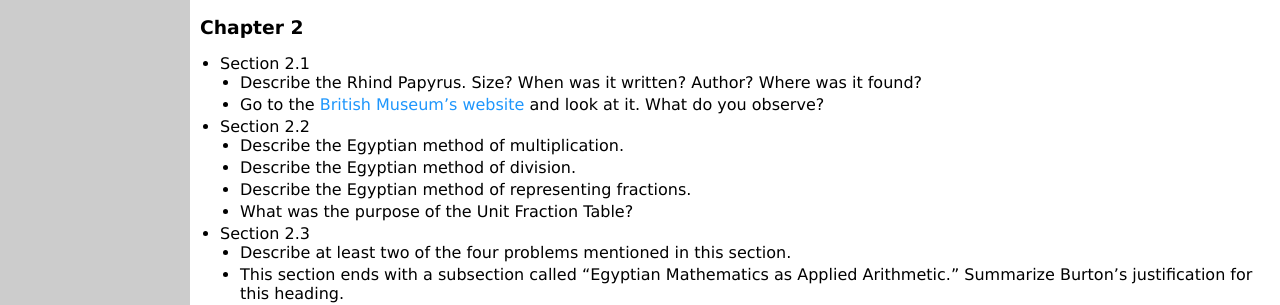
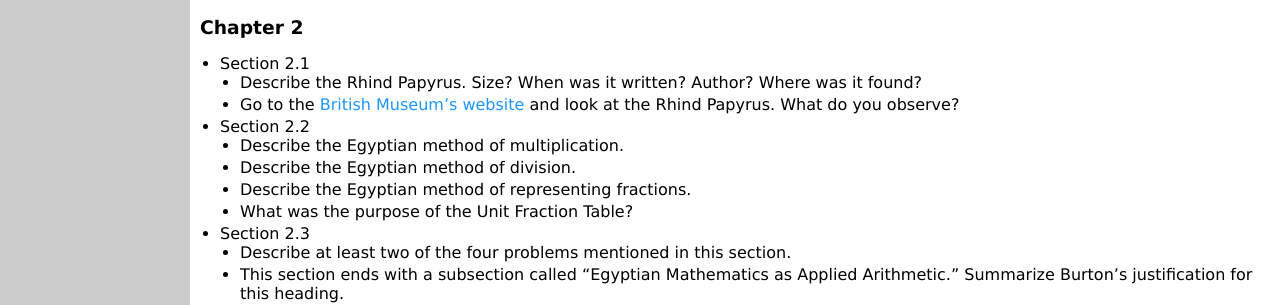
Before and after one commit to jrfaudree/HOM, a Jekyll site: the page built from rq.md, in a window 1280 px wide and 1210 px high. Shown: the part 831-1136 px from the top of the window. Built offline with Jekyll 4.4.1, drawn with Linux system fonts in a browser that asks for light colours.

Commit message:
Update rq.md

```diff
--- a/rq.md
+++ b/rq.md
@@ -40,7 +40,7 @@ title: Reading Questions
 
 - Section 2.1
   - Describe the Rhind Papyrus. Size? When was it written? Author? Where was it found?
-  - Go to the [British Museum's website](https://www.britishmuseum.org/collection/object/Y_EA10058) and look at it. What do you observe?
+  - Go to the [British Museum's website](https://www.britishmuseum.org/collection/object/Y_EA10058) and look at the Rhind Papyrus. What do you observe?
 
 - Section 2.2
   - Describe the Egyptian method of multiplication.
```
